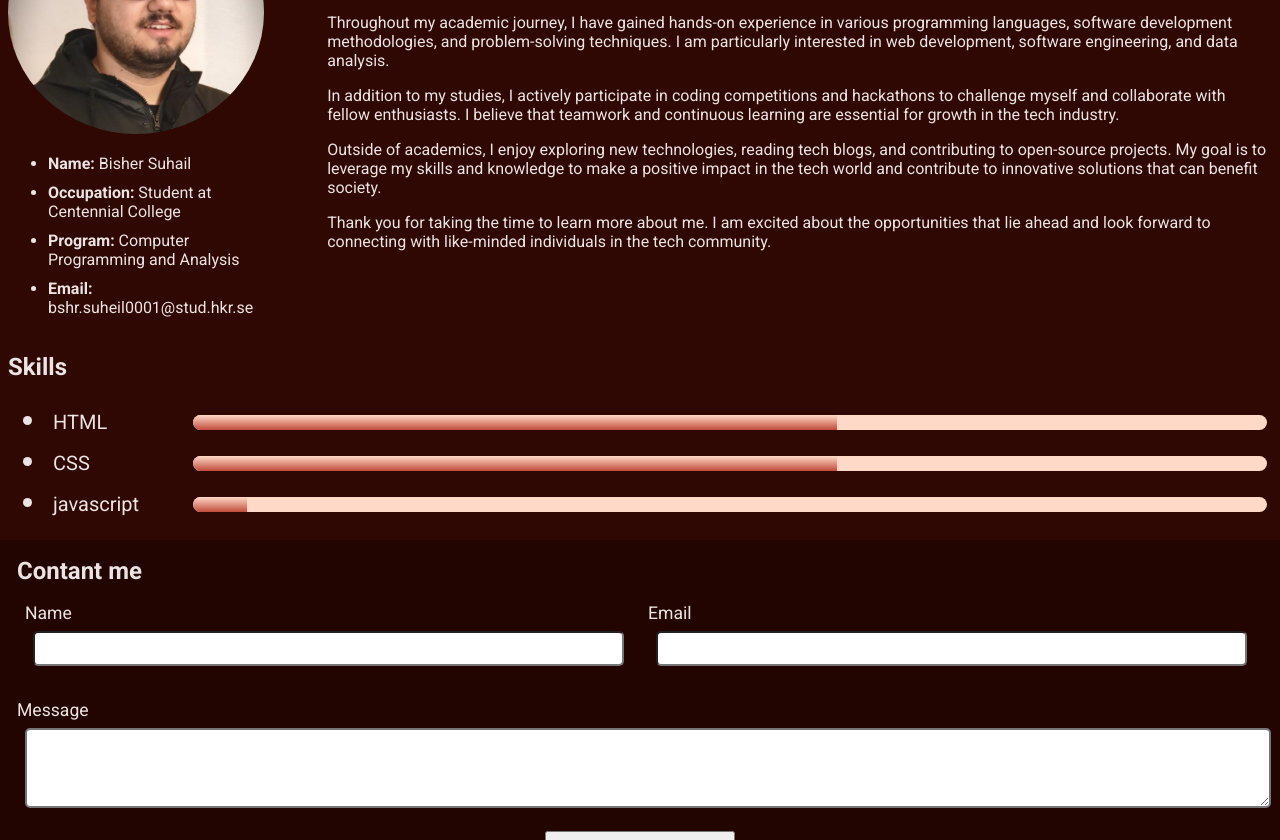
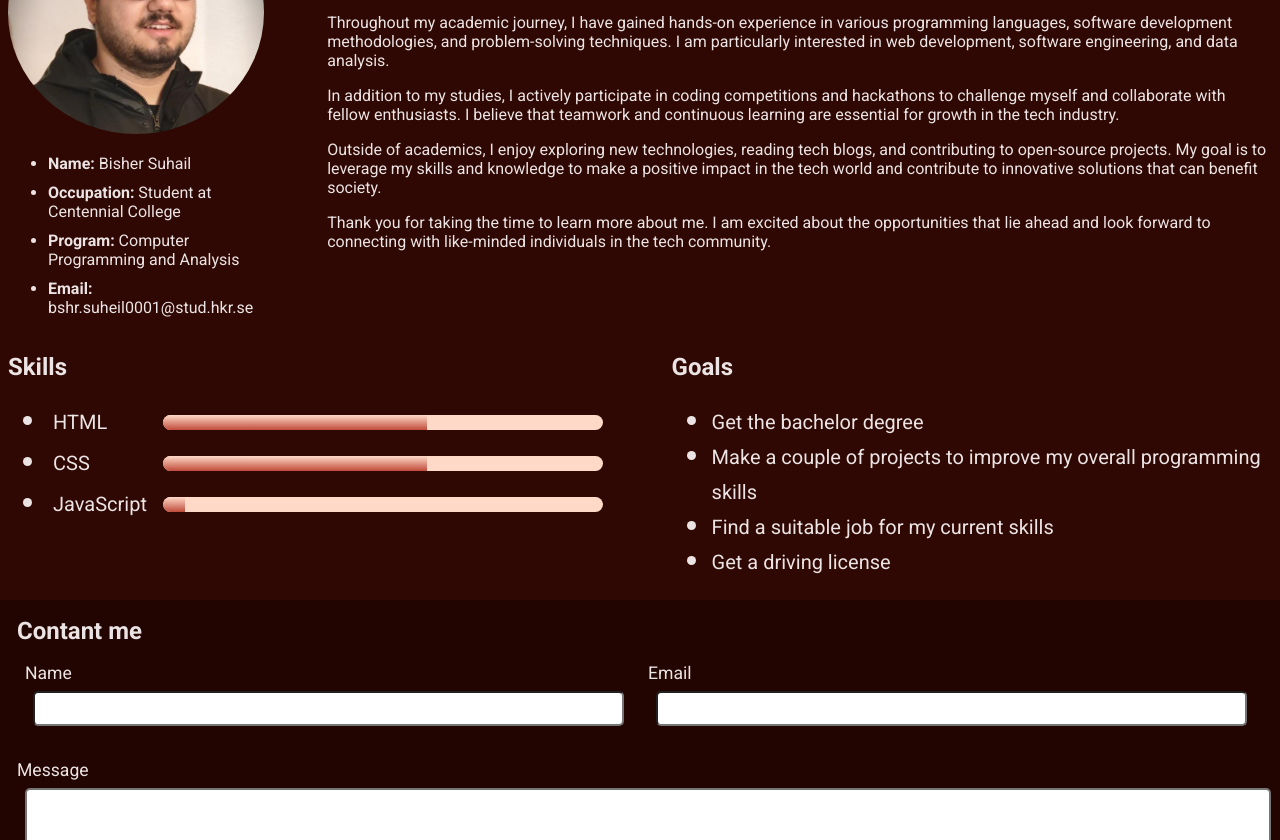
Before and after one commit to bshsuh/DA558A-lab2, a plain HTML site: page index.html in a window 1280 px wide. Shown: the part 260-1100 px from the top of the page. Drawn offline with Linux system fonts and the light colour scheme.

Commit message:
added goals

```diff
--- a/index-sheet.css
+++ b/index-sheet.css
@@ -15,6 +15,16 @@ main {
     margin-bottom: 10px;
 }
 
+article {
+    display: flex;
+    justify-content: center;
+    gap: 5%;
+}
+/*skills and goals have equal width*/
+article > * {
+    flex: 1;
+}
+
 .skills {
     display: flex;
     gap: 3em;
@@ -24,13 +34,17 @@ main {
 
 .skills label {
     width: 0;
-    font-size: 20px;
     min-width: 50px;
     flex-shrink: 0;
 }
 
+/* Font-size for skills and goals */
+article li * {
+    font-size: 20px;
+}
+
 /* Increase item markers' size */
-li:has(.skills) {
+article li {
     font-size: 30px;
 }
 
@@ -47,8 +61,12 @@ li:has(.skills) {
     section:has(.portrait) {
         display: flex;
     }
+    article {
+        flex-direction: column;
+    }
     #mailtoform .inline-labels {
     display: flex;
     flex-direction: column;
     }
+
 }
--- a/index.html
+++ b/index.html
@@ -11,7 +11,7 @@
     <nav>
         <button class= "currentpage" onclick="location.href='index.html'">Home</button>
         <button onclick="location.href='#mailtoform'">Contact</button>
-        <button onclick="location.href='index.html'">Goals</button>
+        <button onclick="location.href='#goals'">Goals</button>
         <button class= "lastbutton" onclick="location.href='./external-page.html'">External Page</button>
     </nav>
 
@@ -41,6 +41,7 @@
             </section>
         </main>
         <article>
+            <div id = "skills">
                 <h2>Skills</h2>
                 <ul>
                     <li><div class="skills">
@@ -52,10 +53,21 @@
                         <meter value="0.6"></meter>
                     </div></li>
                     <li><div class="skills">
-                    <label>javascript</label>
+                        <label>JavaScript</label>
                         <meter value="0.05"></meter>
                     </div></li>
                 </ul>
+            </div>
+            <div id = "goals">
+                <h2>Goals</h2>
+                <ul>
+                    <!-- Using <wrap> to control markers and text size seperately-->
+                    <li><wrap>Get the bachelor degree</wrap></li>
+                    <li><wrap>Make a couple of projects to improve my overall programming skills</wrap></li>
+                    <li><wrap>Find a suitable job for my current skills</wrap></li>
+                    <li><wrap>Get a driving license</wrap></li>
+                </ul>
+            </div>
         </article>
     </div>
 
```
Also changed, not shown: external-page.html (+1 -1 lines). Lines whose indentation alone changed are shown as unchanged.
